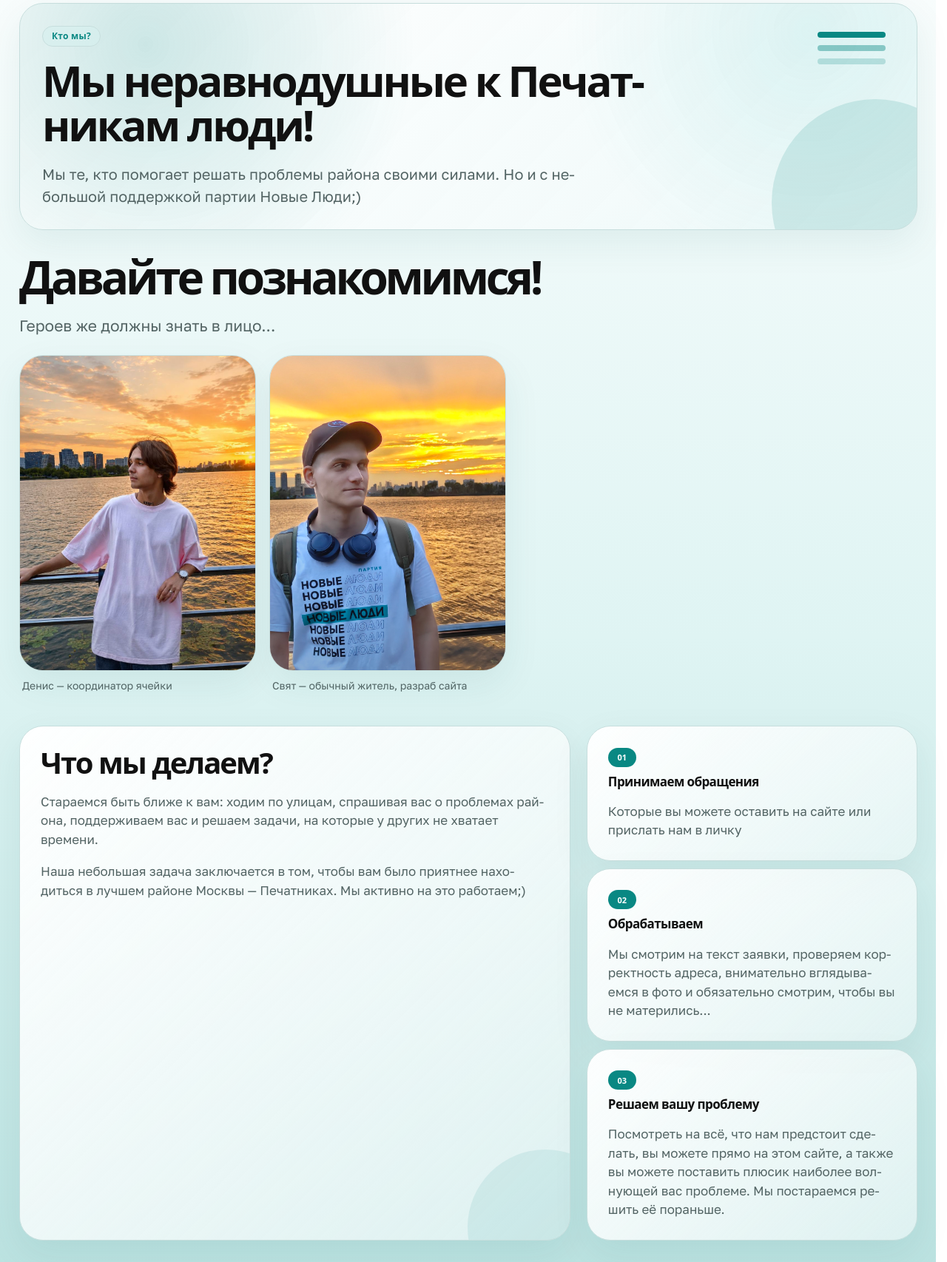
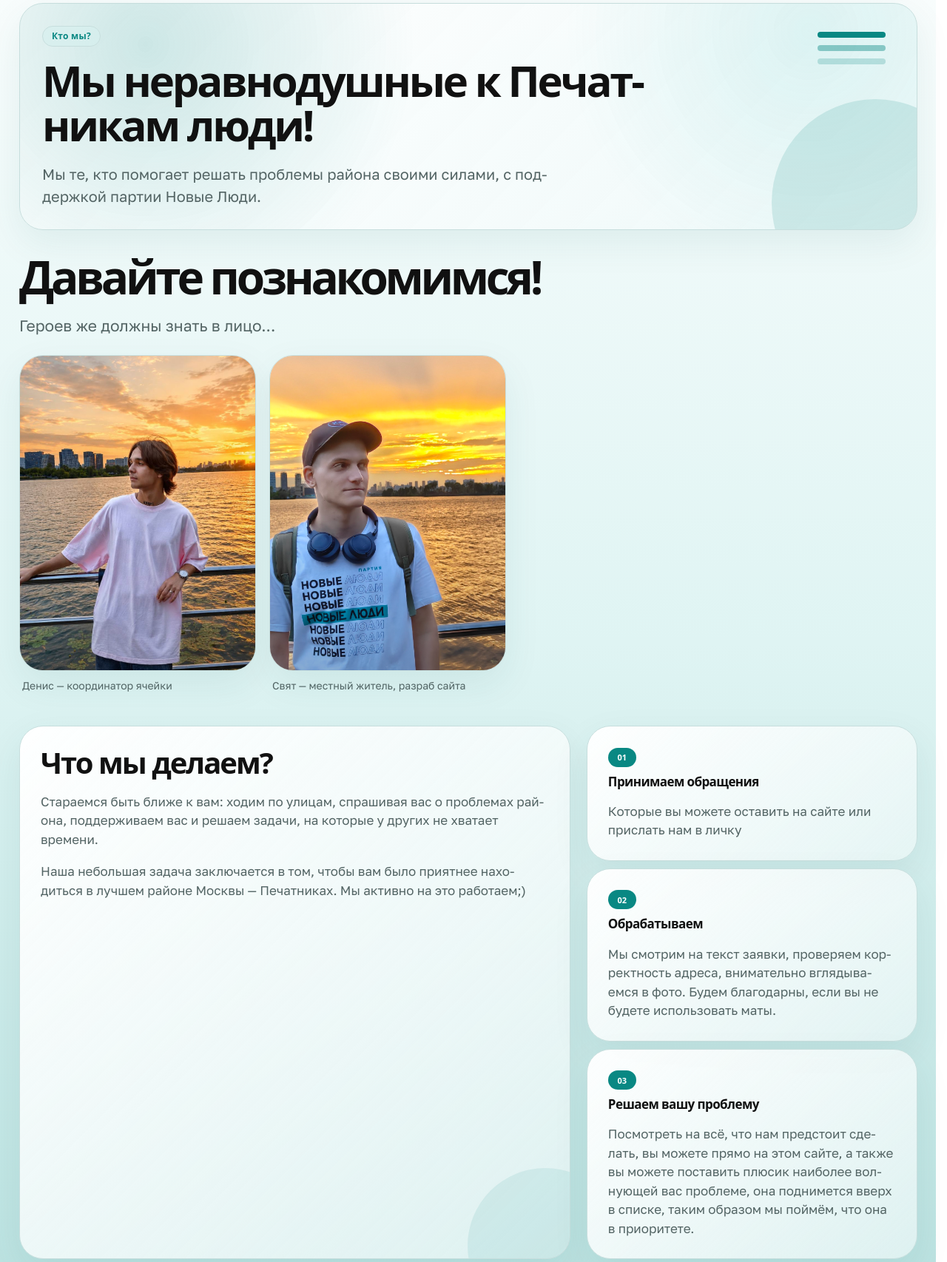
Before and after one commit to Swomp2/pechatniki-site, a Django app: page / in a window 1280 px wide. Shown: the part 242-1948 px from the top of the page at 74% size. Run offline with Django 5.2, Linux system fonts and the light colour scheme; some web fonts are replaced.

Commit message:
Небольшие изменения формулировок

```diff
--- a/templates/problems/create_problem.html
+++ b/templates/problems/create_problem.html
@@ -81,7 +81,7 @@
       <h2>Предыдущие обращения</h2>
 
       <p class="muted">
-        Отметьте этот пункт, если вы уже обращались куда то до нас
+        Отметьте этот пункт, если вы уже обращались куда-то
       </p>
 
       <label class="checkbox-row problem-form-checkbox">
--- a/templates/problems/index.html
+++ b/templates/problems/index.html
@@ -13,8 +13,8 @@
     <h1>Мы неравнодушные к Печатникам люди!</h1>
 
     <p>
-      Мы те, кто помогает решать проблемы района своими силами.
-      Но и с небольшой поддержкой партии Новые Люди;)
+      Мы те, кто помогает решать проблемы района своими силами,
+      с поддержкой партии Новые Люди.
     </p>
   </section>
 
@@ -63,7 +63,7 @@
         </div>
 
         <figcaption class="captioned-photo__caption">
-          Свят — обычный житель, разраб сайта
+          Свят — местный житель, разраб сайта
         </figcaption>
       </figure>
   </section>
@@ -96,8 +96,7 @@
         <h3>Обрабатываем</h3>
         <p>
           Мы смотрим на текст заявки, проверяем корректность адреса,
-          внимательно вглядываемся в фото и обязательно смотрим, чтобы вы не
-          матерились...
+          внимательно вглядываемся в фото. Будем благодарны, если вы не будете использовать маты.
         </p>
       </article>
 
@@ -107,7 +106,7 @@
         <p>
           Посмотреть на всё, что нам предстоит сделать, вы можете прямо на этом
           сайте, а также вы можете поставить плюсик наиболее волнующей вас
-          проблеме. Мы постараемся решить её пораньше.
+          проблеме, она поднимется вверх в списке, таким образом мы поймём, что она в приоритете.
         </p>
       </article>
     </div>
@@ -123,8 +122,7 @@
       <h2>Тогда скорее пишите нам!</h2>
 
       <p>
-        Если вдруг вышестоящие органы власти присылают вам отписки,
-        игнорируют или делают работу плохо, мы поможем.
+        Если на вашу заявку долго не отвечают, напишите нам о проблеме и мы постараемся вам помочь в самые короткие сроки.
       </p>
 
       <p>
```
